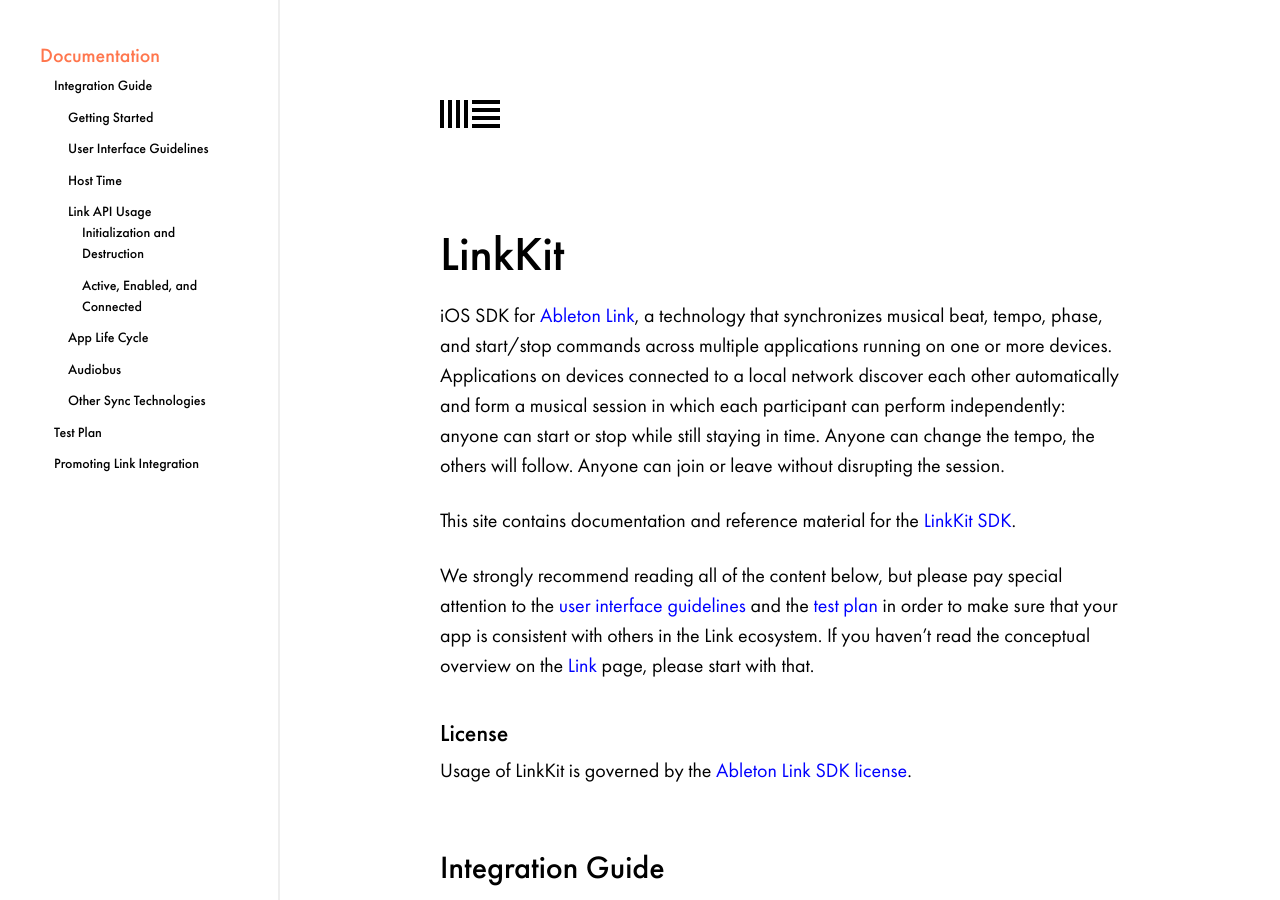
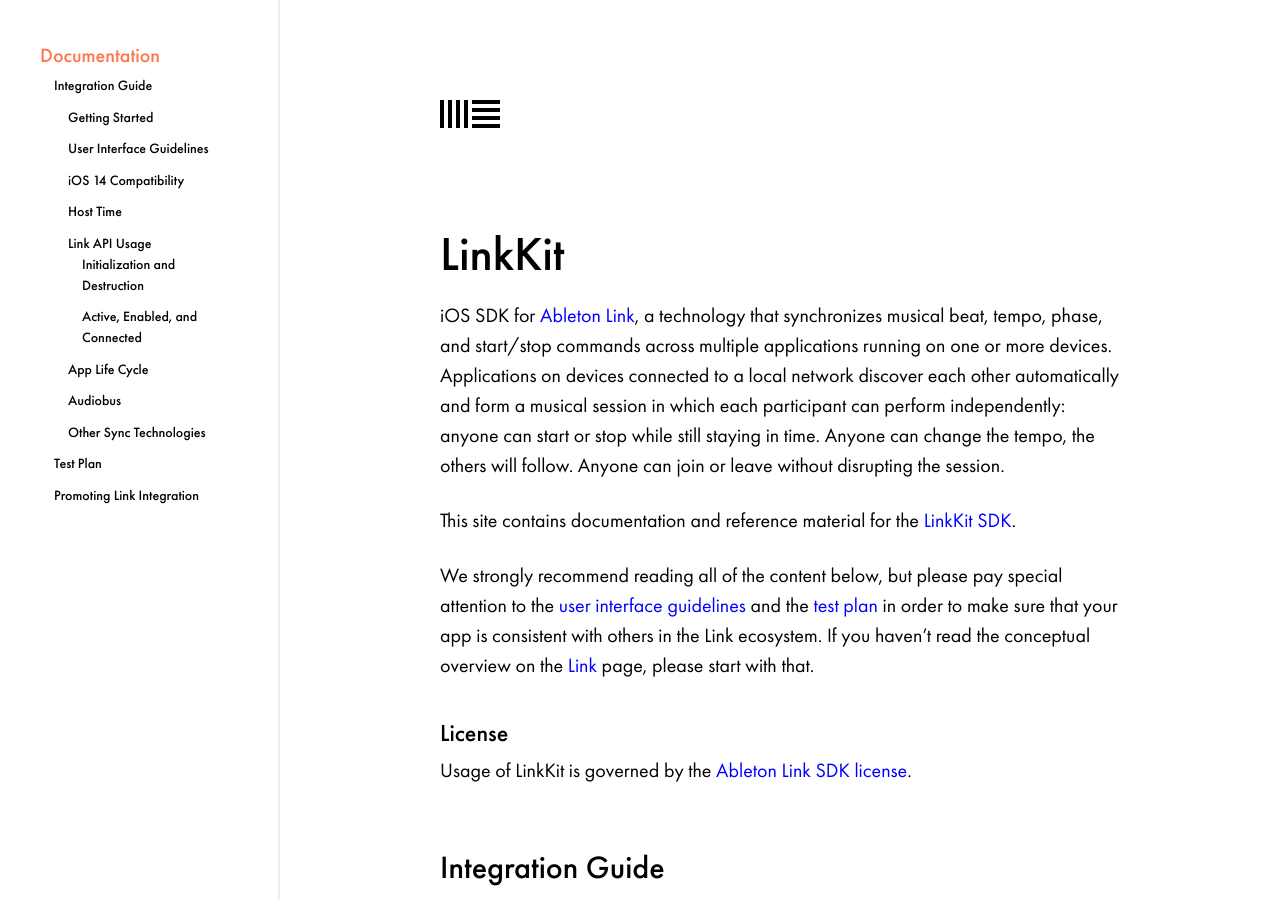
Before and after one commit to Ableton/ableton.github.io, a Jekyll site: the page built from linkkit/index.md, in a window 1280 px wide and 900 px high. Built offline with Jekyll 4.4.1, drawn with Linux system fonts in a browser that asks for light colours.

Commit message:
Fix LinkKit Table of Contents

```diff
--- a/_includes/linkkit/toc.html
+++ b/_includes/linkkit/toc.html
@@ -24,6 +24,7 @@
           <ul class="toc__list">
             <li class="toc__list__item"><a href="{{ site.baseurl }}/linkkit/#getting-started">Getting Started</a></li>
             <li class="toc__list__item"><a href="{{ site.baseurl }}/linkkit/#user-interface-guidelines">User Interface Guidelines</a></li>
+            <li class="toc__list__item"><a href="{{ site.baseurl }}/linkkit/#ios-14-compatibilty">iOS 14 Compatibility</a></li>
             <li class="toc__list__item"><a href="{{ site.baseurl }}/linkkit/#host-time">Host Time</a></li>
             <li class="toc__list__item"><a href="{{ site.baseurl }}/linkkit/#link-api-usage">Link API Usage</a>
               <ul class="toc__list">
```
